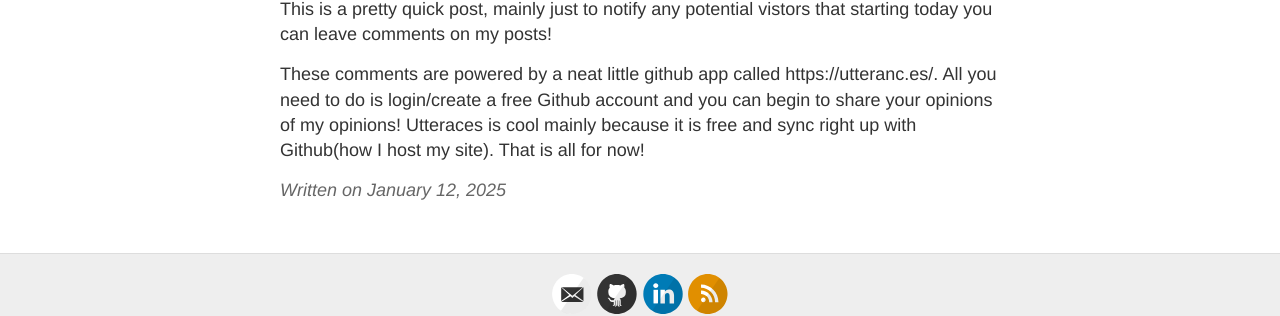
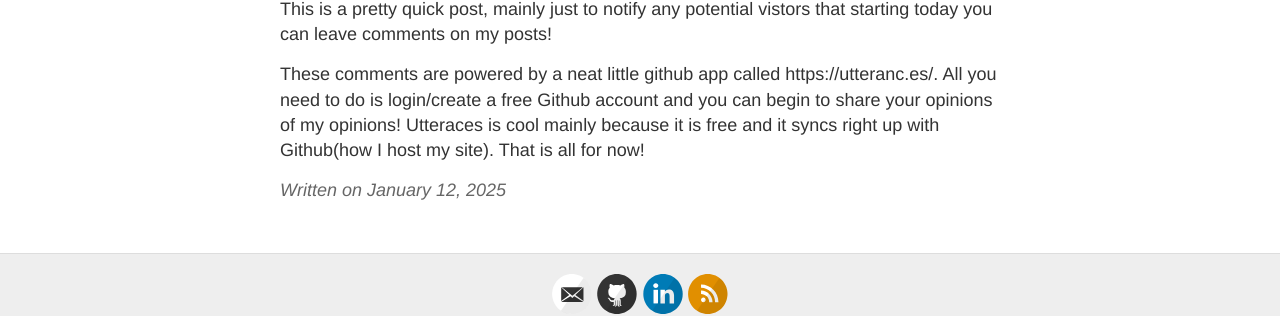
Before and after one commit to rockinraymond/wyattcraymond, a Jekyll site: the page built from _posts/2025-1-12-Comments.md, in a window 1280 px wide. Shown: the part 230-546 px from the top of the page. Built offline with Jekyll 4.4.1, drawn with Linux system fonts in a browser that asks for light colours; comment, search, counter and statistics services are not loaded.

Commit message:
Update 2025-1-12-Comments.md

```diff
--- a/_posts/2025-1-12-Comments.md
+++ b/_posts/2025-1-12-Comments.md
@@ -4,4 +4,4 @@
 ---
 This is a pretty quick post, mainly just to notify any potential vistors that starting today you can leave comments on my posts!
 
-These comments are powered by a neat little github app called https://utteranc.es/. All you need to do is login/create a free Github account and you can begin to share your opinions of my opinions! Utteraces is cool mainly because it is free and sync right up with Github(how I host my site). That is all for now!
+These comments are powered by a neat little github app called https://utteranc.es/. All you need to do is login/create a free Github account and you can begin to share your opinions of my opinions! Utteraces is cool mainly because it is free and it syncs right up with Github(how I host my site). That is all for now!
```
